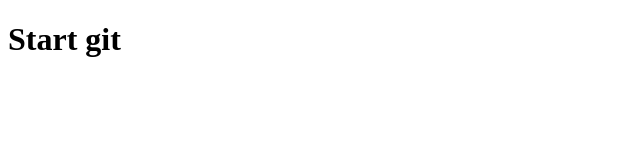
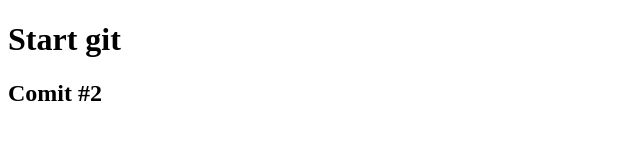
Before and after one commit to Helen253/testgit, a plain HTML site: page index.html in a window 1280 px wide. Shown: the whole page, without its empty margins (0-640 px from the left). Drawn offline with Linux system fonts and the light colour scheme.

Commit message:
add tag H2

```diff
--- a/index.html
+++ b/index.html
@@ -10,6 +10,8 @@
 <body>
 
     <h1>Start git</h1>
+    <h2>Comit #2</h2>
+
 
 </body>
 </html>
```
